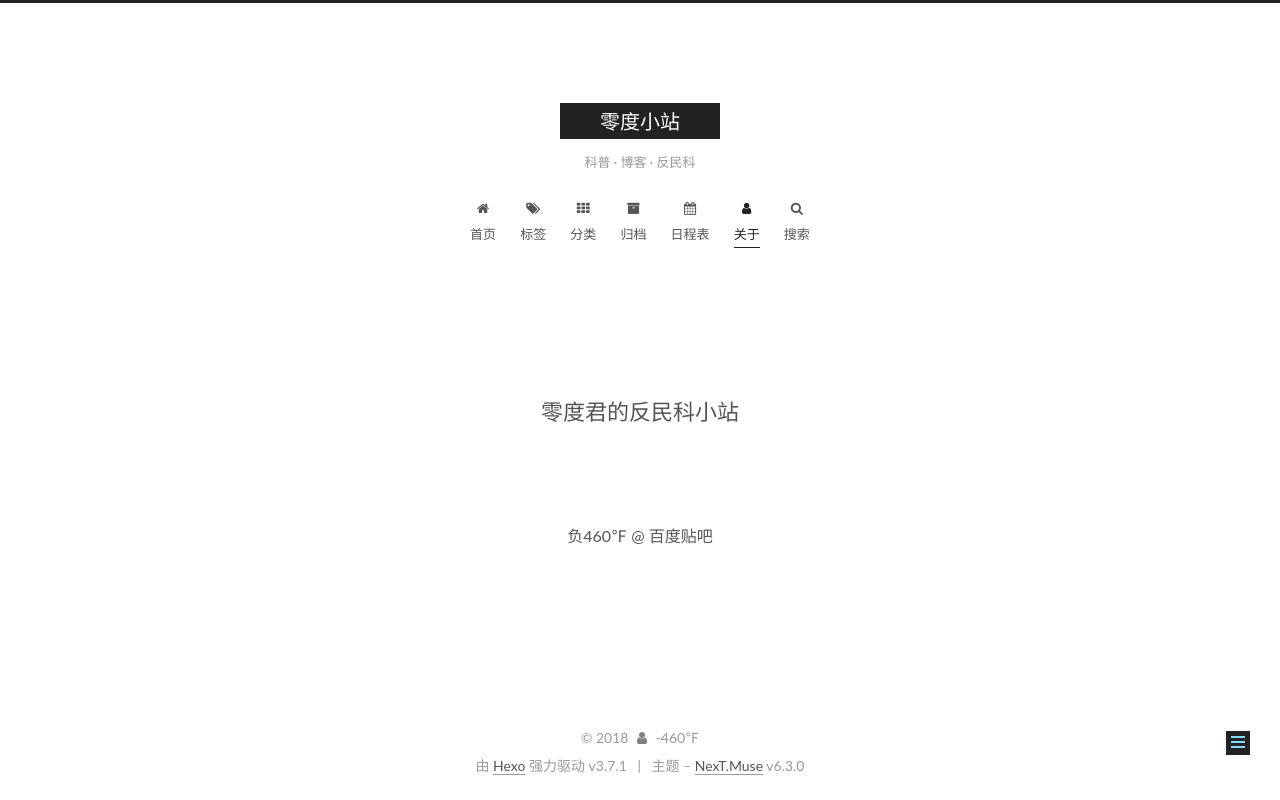
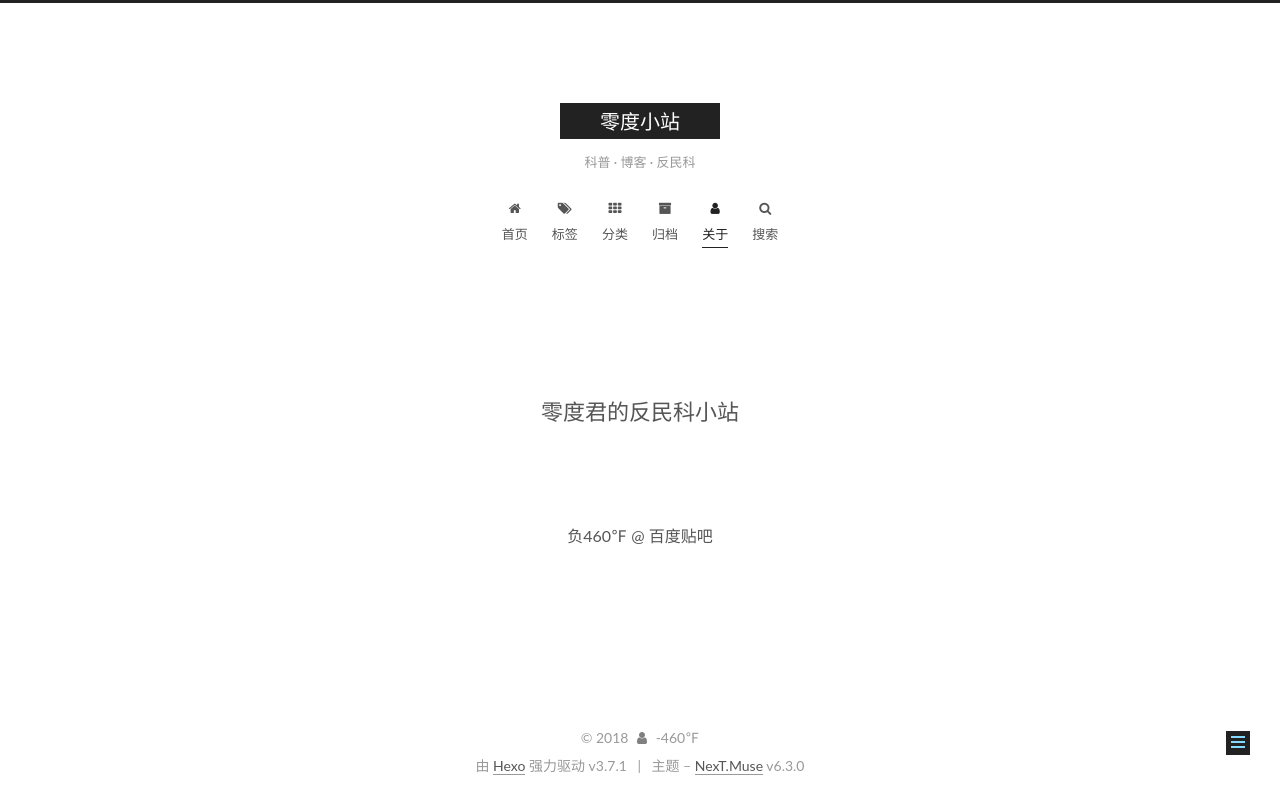
Before and after one commit to lingdujun/lingdujun.github.io, a plain HTML site: page about/index.html in a window 1280 px wide. Drawn offline with Linux system fonts and the light colour scheme.

Commit message:
Site updated: 2018-08-08 02:33:53

```diff
--- a/about/index.html
+++ b/about/index.html
@@ -255,14 +255,6 @@
 
 
 
-          <li class="menu-item menu-item-schedule">
-    <a href="/schedule/" rel="section">
-      <i class="menu-item-icon fa fa-fw fa-calendar"></i> <br />日程表</a>
-  </li>
-
-
-
-
           <li class="menu-item menu-item-about menu-item-active">
     <a href="/about/" rel="section">
       <i class="menu-item-icon fa fa-fw fa-user"></i> <br />关于</a>
@@ -279,9 +271,6 @@
         </li>
 
     </ul>
-
-
-
 
 
 
```
Also changed, not shown: 2018/08/08/hello-world/index.html (+0 -8 lines), archives/2018/08/index.html (+0 -11 lines), archives/2018/index.html (+0 -11 lines), archives/index.html (+0 -11 lines), categories/index.html (+0 -11 lines), categories/博客/index.html (+0 -11 lines), index.html (+0 -8 lines), tags/index.html (+0 -11 lines), tags/博客/index.html (+0 -11 lines).
